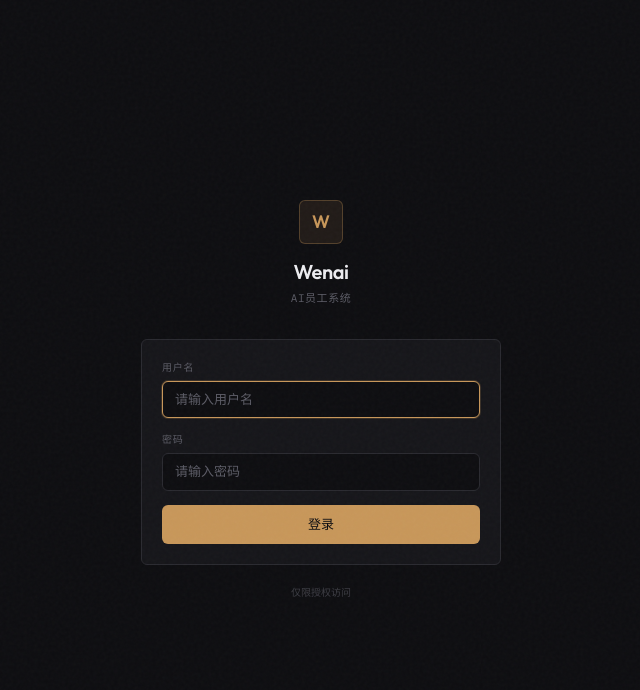
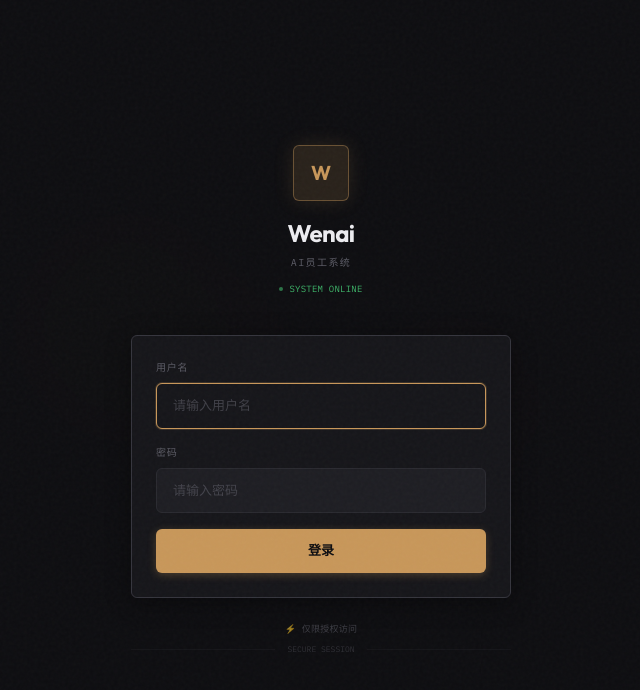
Before and after one commit to zacharyxpku-boop/wenai, a Next.js app: page /login in a window 1280 px wide. Shown: the top 690 px of the page, without its empty margins (319-959 px from the left). Built offline with nearby package versions, Linux system fonts and the light colour scheme; no server answers.

Commit message:
feat(ui): enhance login page - refined form inputs, ambient background, better visual hierarchy

```diff
--- a/src/app/login/page.tsx
+++ b/src/app/login/page.tsx
@@ -39,30 +39,40 @@ export default function LoginPage() {
   }
 
   return (
-    <div className="min-h-screen bg-bg-root flex items-center justify-center p-4">
-      <div className="w-full max-w-[360px] animate-fade-up">
+    <div className="min-h-dvh bg-bg-root flex items-center justify-center p-4 relative overflow-hidden">
+      {/* Background elements */}
+      <div className="absolute inset-0 opacity-5">
+        <div className="absolute top-1/4 left-1/4 w-64 h-64 bg-accent/20 rounded-full blur-3xl" />
+        <div className="absolute bottom-1/4 right-1/4 w-96 h-96 bg-accent/10 rounded-full blur-3xl" />
+      </div>
+
+      <div className="w-full max-w-[380px] relative z-10 animate-fade-up">
         {/* Brand */}
-        <div className="text-center mb-8">
-          <div className="inline-flex items-center justify-center w-11 h-11 rounded-md bg-accent-dim border border-accent/30 mb-3.5">
-            <span className="text-accent font-[family-name:var(--font-outfit)] font-semibold text-lg">
+        <div className="text-center mb-10">
+          <div className="inline-flex items-center justify-center w-14 h-14 rounded-md bg-accent/15 border border-accent/40 mb-4 shadow-[0_0_20px_rgba(200,151,90,0.15)]">
+            <span className="text-accent font-[family-name:var(--font-outfit)] font-bold text-xl">
               W
             </span>
           </div>
-          <h1 className="text-text-primary font-[family-name:var(--font-outfit)] font-semibold text-xl tracking-tight">
+          <h1 className="text-text-primary font-[family-name:var(--font-outfit)] font-bold text-2xl tracking-tight mb-1.5">
             Wenai
           </h1>
-          <p className="text-text-tertiary text-[11px] mt-1 font-mono uppercase tracking-wider">
+          <p className="text-text-tertiary text-[10px] font-mono uppercase tracking-[0.14em]">
             AI员工系统
           </p>
+          <div className="flex items-center justify-center gap-1.5 mt-3">
+            <div className="w-1 h-1 rounded-full bg-success animate-pulse-dot" />
+            <span className="text-[9px] font-mono text-success/80 uppercase tracking-wide">system online</span>
+          </div>
         </div>
 
         {/* Form */}
-        <form onSubmit={handleSubmit} className="space-y-3.5">
-          <div className="bg-bg-surface border border-border-subtle rounded-md p-5 space-y-3.5">
+        <form onSubmit={handleSubmit} className="space-y-4">
+          <div className="bg-bg-surface border border-border-default rounded-md p-6 shadow-[0_4px_24px_rgba(0,0,0,0.4)] space-y-4">
             <div>
               <label
                 htmlFor="username"
-                className="label-mono block mb-1.5"
+                className="label-mono block mb-2 text-[9px] font-semibold"
               >
                 用户名
               </label>
@@ -74,14 +84,14 @@ export default function LoginPage() {
                 autoComplete="username"
                 autoFocus
                 required
-                className="w-full bg-bg-root border border-border-subtle rounded-md px-3 py-2 text-text-primary text-[13px] placeholder:text-text-tertiary transition-all focus:border-accent focus:shadow-[0_0_0_1px_rgba(200,151,90,0.2)]"
+                className="w-full bg-bg-raised border border-border-subtle rounded-md px-4 py-3 text-text-primary text-[13px] placeholder:text-text-tertiary/60 transition-all focus:border-accent focus:bg-bg-surface focus:shadow-[0_0_0_2px_rgba(200,151,90,0.15)]"
                 placeholder="请输入用户名"
               />
             </div>
             <div>
               <label
                 htmlFor="password"
-                className="label-mono block mb-1.5"
+                className="label-mono block mb-2 text-[9px] font-semibold"
               >
                 密码
               </label>
@@ -92,25 +102,31 @@ export default function LoginPage() {
                 onChange={e => set密码(e.target.value)}
                 autoComplete="current-password"
                 required
-                className="w-full bg-bg-root border border-border-subtle rounded-md px-3 py-2 text-text-primary text-[13px] placeholder:text-text-tertiary transition-all focus:border-accent focus:shadow-[0_0_0_1px_rgba(200,151,90,0.2)]"
+                className="w-full bg-bg-raised border border-border-subtle rounded-md px-4 py-3 text-text-primary text-[13px] placeholder:text-text-tertiary/60 transition-all focus:border-accent focus:bg-bg-surface focus:shadow-[0_0_0_2px_rgba(200,151,90,0.15)]"
                 placeholder="请输入密码"
               />
             </div>
 
             {error && (
-              <div className="text-[11px] font-mono text-error p-2.5 bg-error/5 border border-error/20 rounded-md">
-                {error}
+              <div className="text-[11px] font-mono text-error p-3.5 bg-error/5 border border-error/25 rounded-md animate-fade-up">
+                <div className="flex items-center gap-2">
+                  <svg width="12" height="12" viewBox="0 0 12 12" fill="none">
+                    <circle cx="6" cy="6" r="5" stroke="currentColor" strokeWidth="1.5"/>
+                    <path d="M6 3v3M6 8v.5" stroke="currentColor" strokeWidth="1.5" strokeLinecap="round"/>
+                  </svg>
+                  {error}
+                </div>
               </div>
             )}
 
             <button
               type="submit"
               disabled={loading}
-              className="w-full bg-accent hover:bg-accent-hover text-bg-root font-medium text-[13px] py-2.5 rounded-md transition-all disabled:opacity-50 disabled:cursor-not-allowed font-[family-name:var(--font-outfit)]"
+              className="w-full bg-accent hover:bg-accent-hover text-bg-root font-semibold text-[13px] py-3 rounded-md transition-all duration-200 disabled:opacity-50 disabled:cursor-not-allowed font-[family-name:var(--font-outfit)] shadow-[0_2px_8px_rgba(200,151,90,0.3)] hover:shadow-[0_4px_12px_rgba(200,151,90,0.4)] active:scale-98"
             >
               {loading ? (
                 <span className="inline-flex items-center gap-2">
-                  <span className="w-3 h-3 border-2 border-bg-root/30 border-t-bg-root rounded-full animate-spin-smooth" />
+                  <span className="w-3.5 h-3.5 border-2 border-bg-root/30 border-t-bg-root rounded-full animate-spin-smooth" />
                   验证中
                 </span>
               ) : (
@@ -120,9 +136,16 @@ export default function LoginPage() {
           </div>
         </form>
 
-        <p className="text-text-tertiary text-[10px] text-center mt-5 font-mono opacity-60">
-          仅限授权访问
-        </p>
+        <div className="text-center mt-6 space-y-2">
+          <p className="text-text-tertiary text-[9px] font-mono opacity-60 tracking-wide">
+            ⚡ 仅限授权访问
+          </p>
+          <div className="flex items-center justify-center gap-1">
+            <div className="flex-1 h-px bg-border-subtle/30" />
+            <span className="text-[8px] font-mono text-text-tertiary/40 uppercase px-2">secure session</span>
+            <div className="flex-1 h-px bg-border-subtle/30" />
+          </div>
+        </div>
       </div>
     </div>
   );
```
